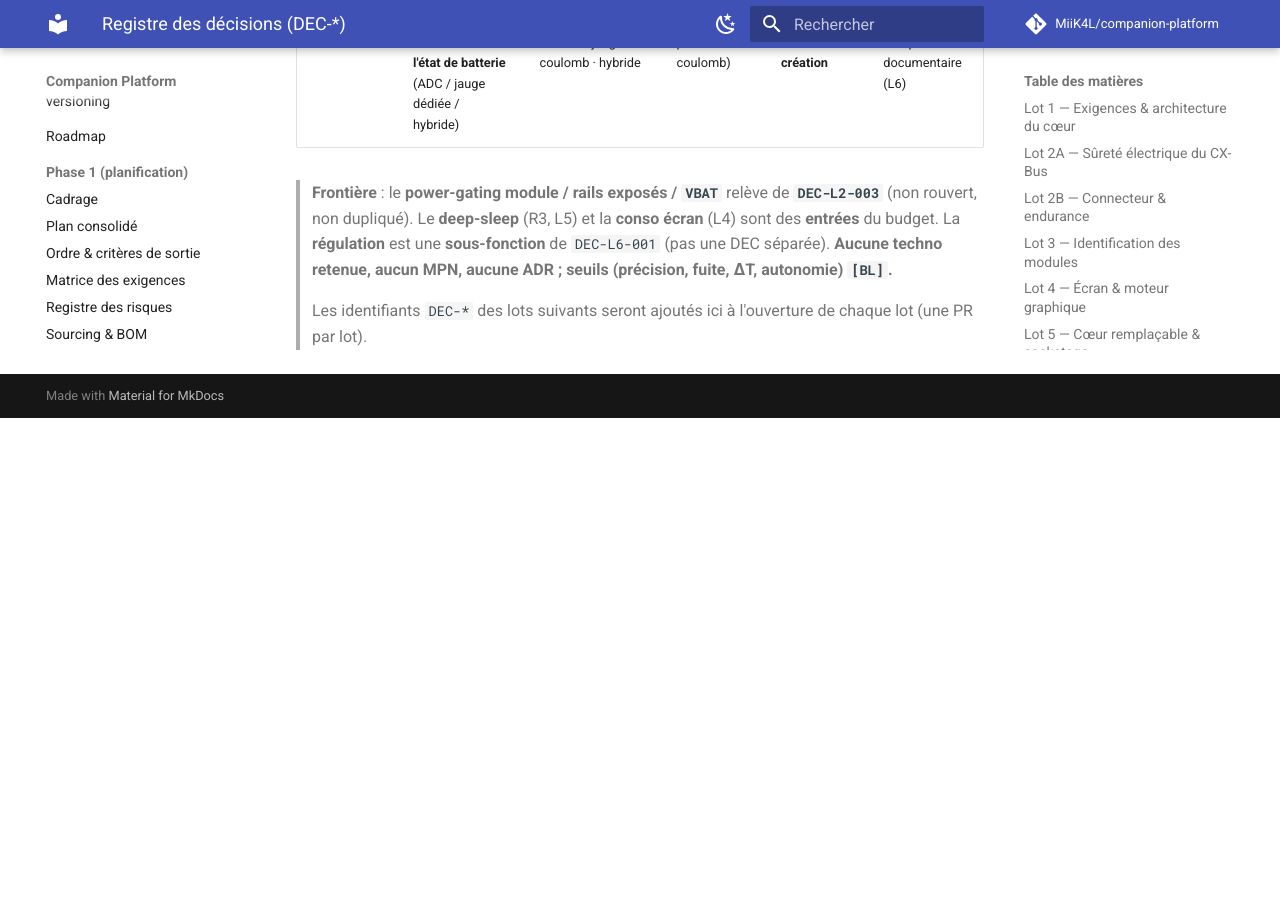
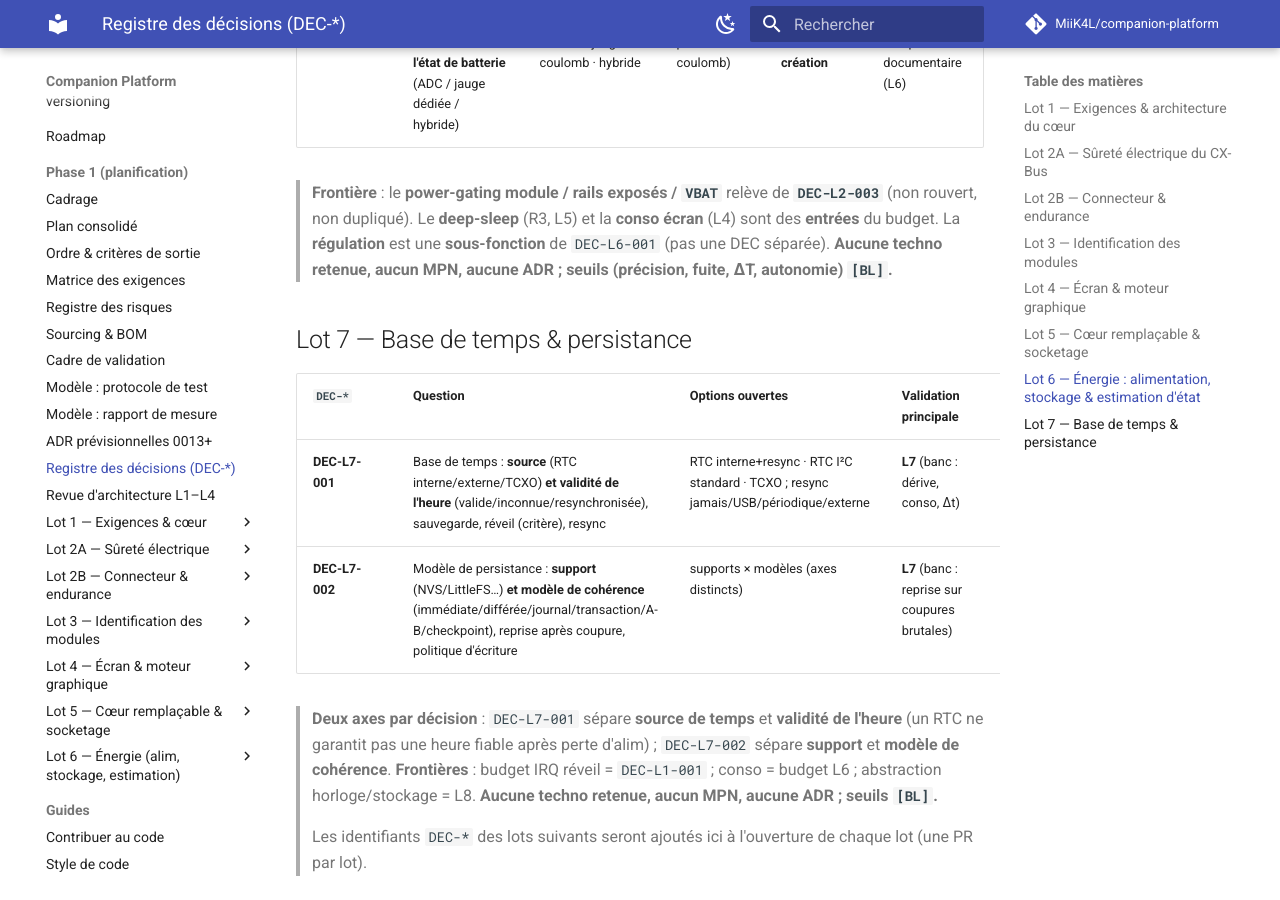
Before and after one commit to MiiK4L/companion-platform, an MkDocs documentation site: the page built from docs/phase-1/decisions-register.md, in a window 1280 px wide and 900 px high, scrolled down 4640 px. Built offline with MkDocs 1.6.1 and Material for MkDocs 9.7.7, drawn with Linux system fonts in a browser that asks for light colours; comment, search, counter and statistics services are not loaded; before the commit the page ends 5058 px from its top, so only the background shows below that.

Commit message:
docs(phase-1): ouvre les décisions DEC-L7-001 et DEC-L7-002
Ouvre deux décisions : DEC-L7-001 base de temps (source RTC interne/
externe/TCXO, validité de l'heure, sauvegarde, sources de réveil comme
critère, resynchronisation → ADR-0021) et DEC-L7-002 modèle de
persistance (support NVS/LittleFS et modèle de cohérence, reprise après
coupure, stockage heure+état → ADR future non réservée). Le principe
base de temps fiable + persistance est déjà acté (ADR-0009). Met à jour
le plan des ADR.

```diff
--- a/docs/phase-1/decisions-register.md
+++ b/docs/phase-1/decisions-register.md
@@ -96,5 +96,18 @@ ADR-XXXX** (une ADR a été créée) · **Abandonné** (question retirée, avec
 > **sous-fonction** de `DEC-L6-001` (pas une DEC séparée). **Aucune techno retenue,
 > aucun MPN, aucune ADR ; seuils (précision, fuite, ΔT, autonomie) `[BL]`.**
 
+## Lot 7 — Base de temps & persistance
+
+| `DEC-*` | Question | Options ouvertes | Validation principale | ADR (prévue) | Statut |
+|---------|----------|------------------|-----------------------|--------------|--------|
+| **DEC-L7-001** | Base de temps : **source** (RTC interne/externe/TCXO) **et validité de l'heure** (valide/inconnue/resynchronisée), sauvegarde, réveil (critère), resync | RTC interne+resync · RTC I²C standard · TCXO ; resync jamais/USB/périodique/externe | **L7** (banc : dérive, conso, Δt) | 0021 | **Ouvert** — comparaison documentaire (L7) |
+| **DEC-L7-002** | Modèle de persistance : **support** (NVS/LittleFS…) **et modèle de cohérence** (immédiate/différée/journal/transaction/A-B/checkpoint), reprise après coupure, politique d'écriture | supports × modèles (axes distincts) | **L7** (banc : reprise sur coupures brutales) | **future — n° à la création** | **Ouvert** — comparaison documentaire (L7) |
+
+> **Deux axes par décision** : `DEC-L7-001` sépare **source de temps** et
+> **validité de l'heure** (un RTC ne garantit pas une heure fiable après perte
+> d'alim) ; `DEC-L7-002` sépare **support** et **modèle de cohérence**. **Frontières** :
+> budget IRQ réveil = `DEC-L1-001` ; conso = budget L6 ; abstraction horloge/stockage
+> = L8. **Aucune techno retenue, aucun MPN, aucune ADR ; seuils `[BL]`.**
+
 > Les identifiants `DEC-*` des lots suivants seront ajoutés ici à l'ouverture de
 > chaque lot (une PR par lot).
```
Also changed, not shown: docs/phase-1/adr-plan.md (+2 -1 lines).
